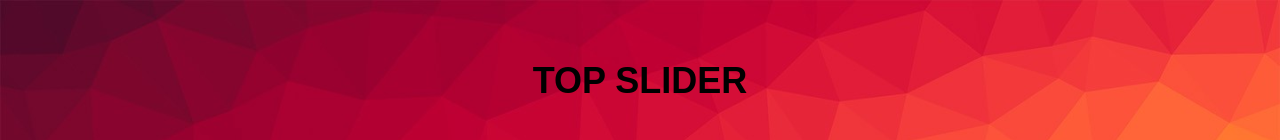
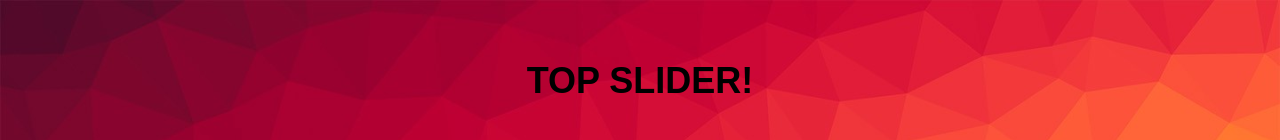
Before and after one commit to nzhulin/MyProjects, a plain HTML site: page index.html in a window 1280 px wide. Shown: the top 140 px of the page. Drawn offline with Linux system fonts and the light colour scheme.

Commit message:
second commit

```diff
--- a/index.html
+++ b/index.html
@@ -10,7 +10,7 @@
 
 <body>
     <div class="qw">
-        <h1>Top slider</h1>
+        <h1>Top slider!</h1>
         <div id="slide">
             <img src="css/1.jpg" alt="" class="slide-single">
             <img src="css/1.jpg" alt="" class="slide-single">
```
